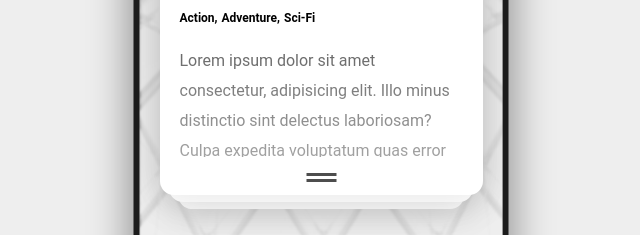
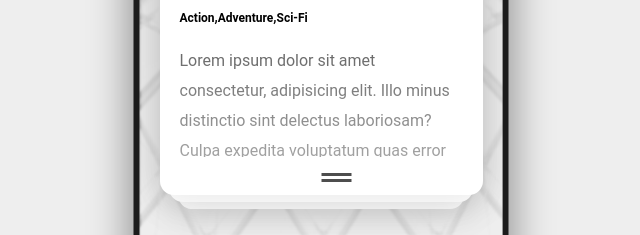
Before and after one commit to swssr/moodb, a website: page vanilla/index.html in a window 1280 px wide. Shown: the part 492-727 px from the top of the page, 319-959 px from the left. Drawn offline with Linux system fonts and the light colour scheme.

Commit message:
parcel build for initial deploy

```diff
--- a/vanilla/index.js
+++ b/vanilla/index.js
@@ -16,7 +16,8 @@
       provider: "OMG",
       score: 6.5
     },
-    tags: ["Action", "Adventure", "Sci-Fi"]
+    tags: ["Action", "Adventure", "Sci-Fi"],
+    description: ''
   },
   {
     name: "Blade Runner",
@@ -24,7 +25,8 @@
       provider: "OMG",
       score: 8.1
     },
-    tags: ["Action", "Thriller", "Sci-Fi"]
+    tags: ["Action", "Thriller", "Sci-Fi"],
+    description: ''
   },
   {
     name: "Priest",
@@ -32,7 +34,8 @@
       provider: "OMG",
       score: 9
     },
-    tags: ["Fantasy", "Action", "Thriller"]
+    tags: ["Fantasy", "Action", "Thriller"],
+    description: ''
   },
   {
     name: "Mad max",
@@ -40,10 +43,10 @@
       provider: "OMG",
       score: 9.0
     },
-    tags: ["Action", "Adventure", "Sci-Fi"]
+    tags: ["Action", "Adventure", "Sci-Fi"],
+    description: ''
   }
 ];
-
 movies.forEach((movie, index) => {
   //TODO: remove or clarify logic
   disp = index < 3 ? `block` : `none`;
@@ -63,9 +66,7 @@
                         }</span></span>
             </div>
             <ul class="tags">
-                <li class="tag">Action</li>
-                <li class="tag">Adventure</li>
-                <li class="tag">Sci-Fi</li>
+            ${movie.tags.map(tag => `<li class="tag">${tag}</li>`)} &nbsp;
             </ul>
             <div class="synopsis collapsed">
                 <p class="synopsis__text">
@@ -82,7 +83,7 @@
         </div>
     </figure>
 `;
-//Decrease width, z-index, top-offset per index
+  //Decrease width, z-index, top-offset per index
   w -= 5;
   z -= 1;
   t += 1;
@@ -93,3 +94,5 @@
   curr_card.classList.toggle("card--open");
 };
 btn_more.addEventListener("click", collapse);
+
+//TODO: shift the perspective
--- a/vanilla/styl.css
+++ b/vanilla/styl.css
@@ -296,9 +296,9 @@
     cursor: pointer;
 }
 
-.tag:not(:last-child)::after {
-    content: ',';
-}
+/* .tag:not(:last-child)::after {
+    content: '';
+} */
 
 .synopsis {
     position: relative;
@@ -362,8 +362,6 @@
     height: 12px;
     bottom: 0;
     left: 50%;
-    transform: translateX(-50%);
-    transition: 1s;
     z-index: -1;
 }
 
```
Also changed, not shown: vanilla/package.json (added, +27 -0 lines), vanilla/dist/ashley-whitlatch-459595.63491d45.jpg (added), vanilla/dist/index.html (added), 5 other files.
